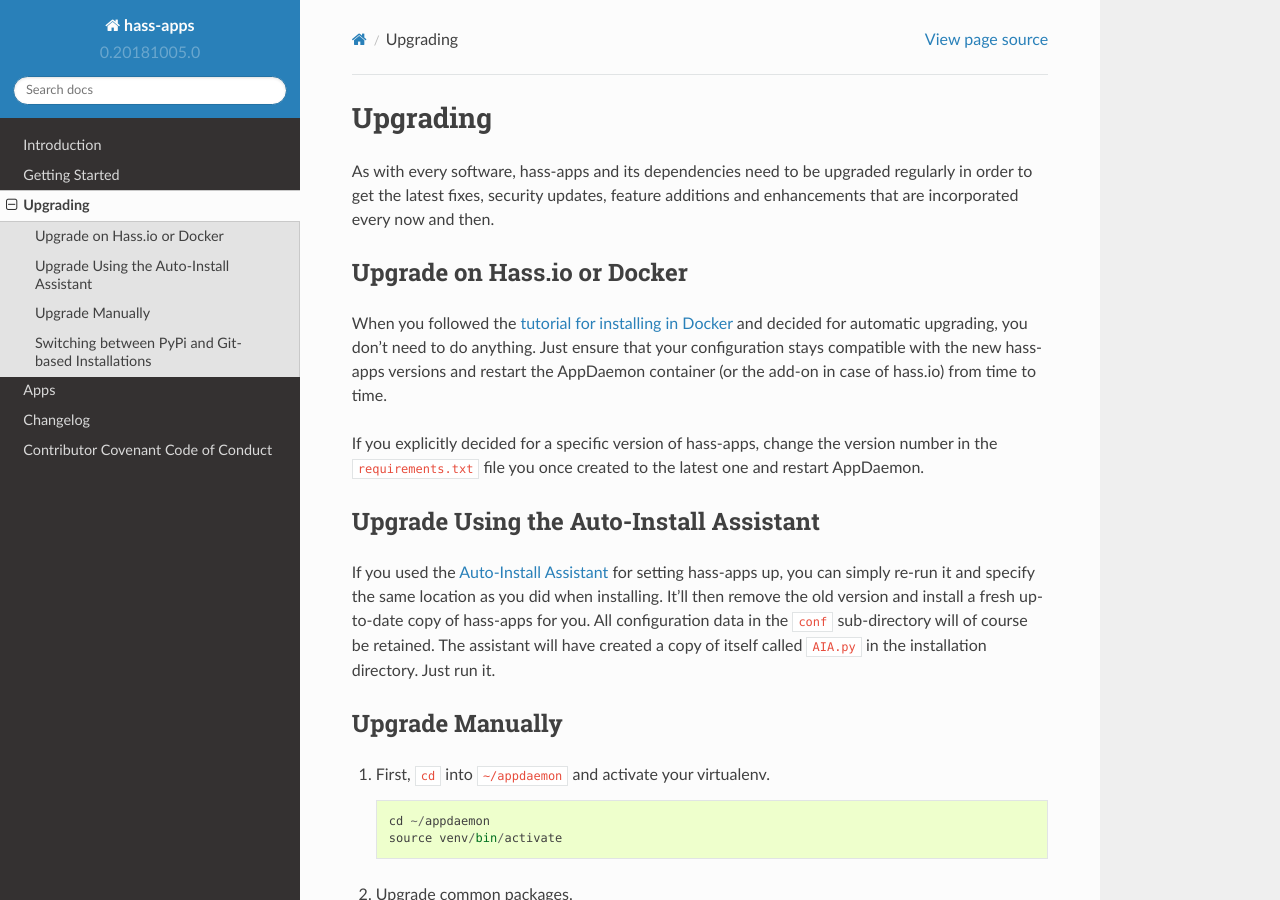
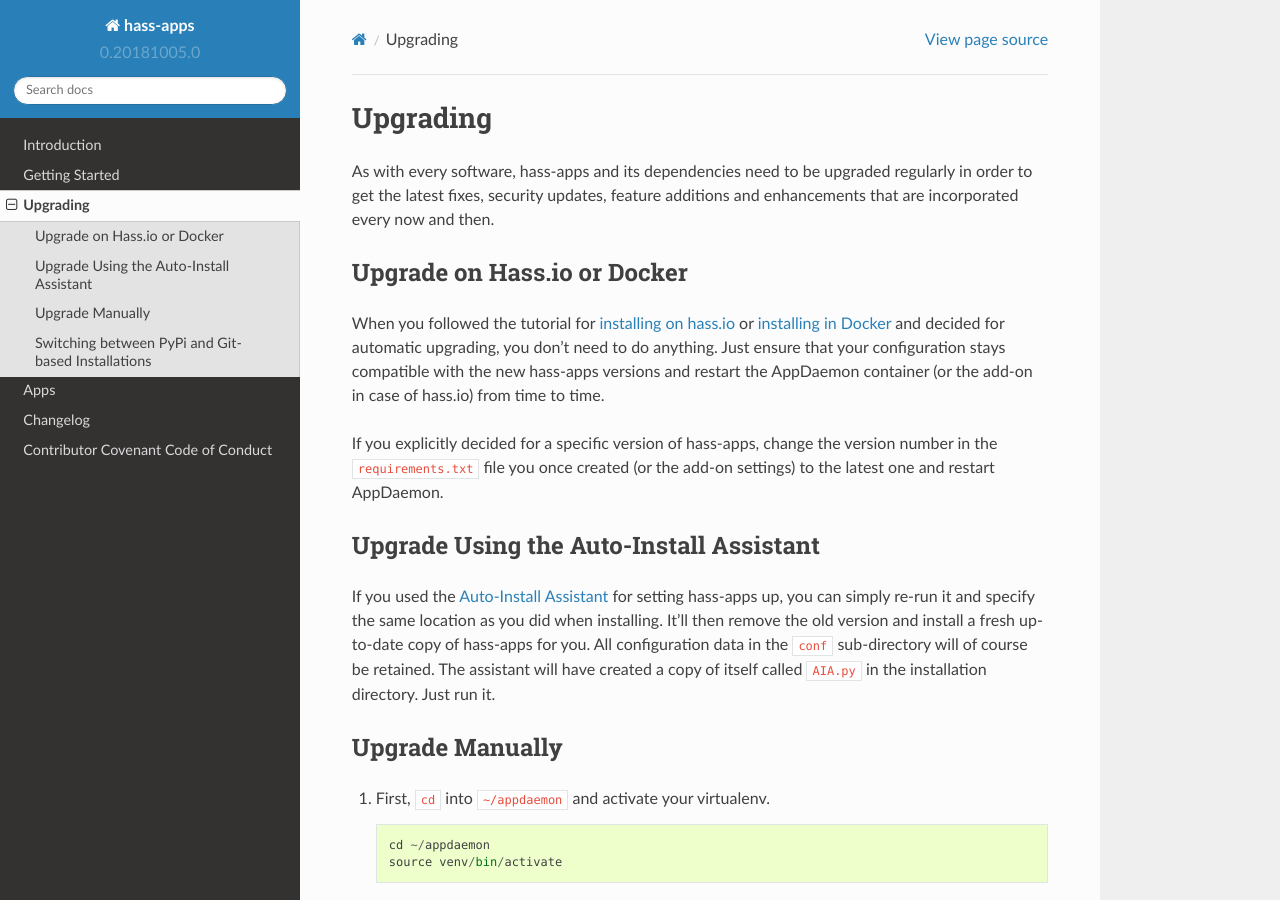
Before and after one commit to bob1de/hass-apps, a Sphinx documentation site: the page built from docs/upgrading.rst, in a window 1280 px wide and 900 px high. Built offline with Sphinx 7.4.7 and the Read the Docs theme 2.0.0, drawn with Linux system fonts in a browser that asks for light colours.

Commit message:
Fixed instructions for the hass.io add-on

```diff
--- a/docs/upgrading.rst
+++ b/docs/upgrading.rst
@@ -9,15 +9,17 @@
 Upgrade on Hass.io or Docker
 ----------------------------
 
-When you followed the `tutorial for installing in Docker
-<getting-started.html#id1>`_ and decided for automatic upgrading, you
-don't need to do anything. Just ensure that your configuration stays
-compatible with the new hass-apps versions and restart the AppDaemon
-container (or the add-on in case of hass.io) from time to time.
+When you followed the tutorial for `installing on hass.io
+<getting-started.html#installation-on-hass-io>`_ or `installing in
+Docker <getting-started.html#installation-in-docker>`_ and decided for
+automatic upgrading, you don't need to do anything. Just ensure that
+your configuration stays compatible with the new hass-apps versions
+and restart the AppDaemon container (or the add-on in case of hass.io)
+from time to time.
 
 If you explicitly decided for a specific version of hass-apps, change
-the version number in the ``requirements.txt`` file you once created to
-the latest one and restart AppDaemon.
+the version number in the ``requirements.txt`` file you once created
+(or the add-on settings) to the latest one and restart AppDaemon.
 
 
 Upgrade Using the Auto-Install Assistant
```
Also changed, not shown: docs/getting-started.rst (+24 -2 lines).
